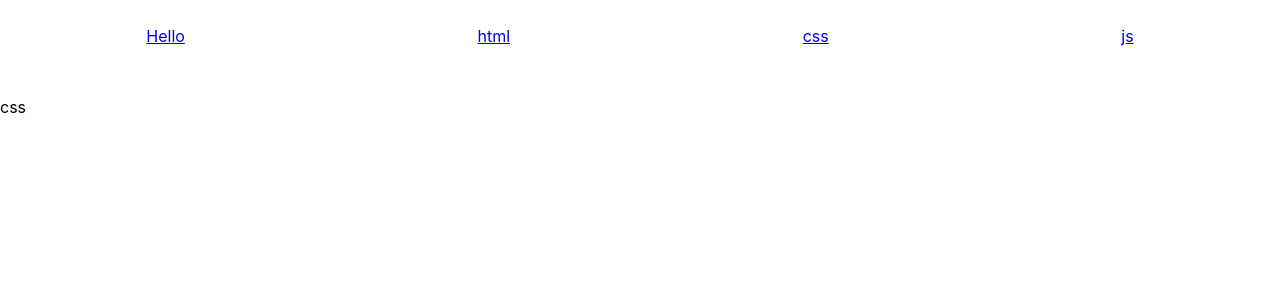
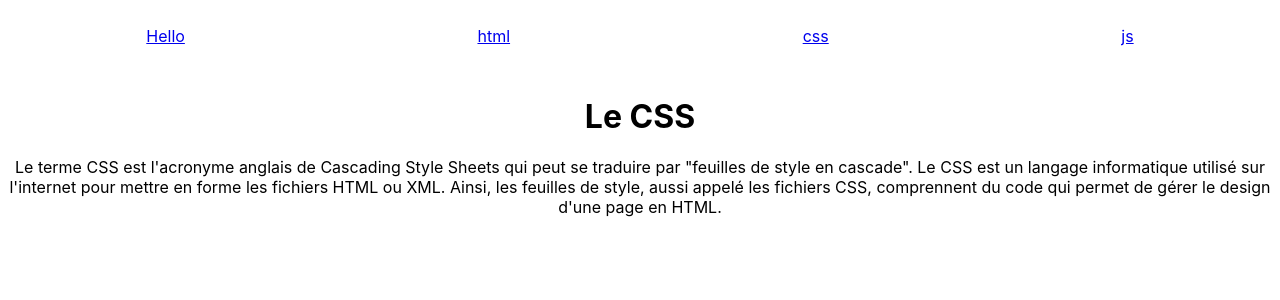
Before and after one commit to Chojiu15/atelier_react-router, a React (Create React App) app: page /css in a window 1280 px wide. Shown: the top 300 px of the page. Built offline with nearby package versions, Linux system fonts and the light colour scheme.

Commit message:
adding css template

```diff
--- a/src/components/CssDefinition.jsx
+++ b/src/components/CssDefinition.jsx
@@ -1,7 +1,20 @@
 import React from 'react';
 
 const CssDefinition = () => {
-	return <div>css</div>;
+	const stylus = {
+		textAlign: 'center'
+	};
+	return (
+		<div style={stylus}>
+			<h1>Le CSS</h1>
+			<p>
+				Le terme CSS est l'acronyme anglais de Cascading Style Sheets qui peut se traduire par "feuilles de style en
+				cascade". Le CSS est un langage informatique utilisé sur l'internet pour mettre en forme les fichiers HTML ou
+				XML. Ainsi, les feuilles de style, aussi appelé les fichiers CSS, comprennent du code qui permet de gérer le
+				design d'une page en HTML.
+			</p>
+		</div>
+	);
 };
 
 export default CssDefinition;
```
